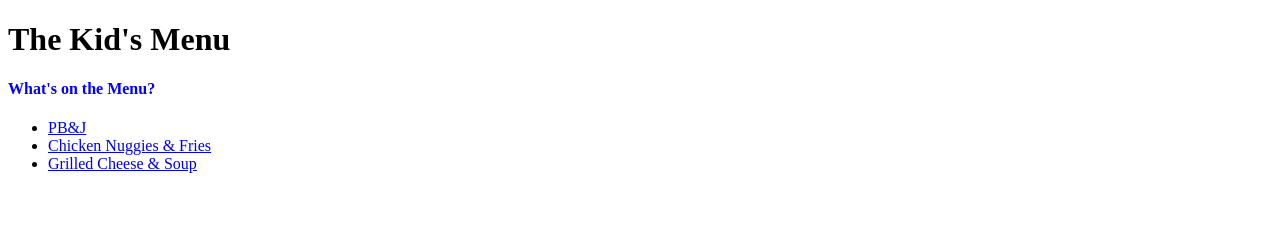
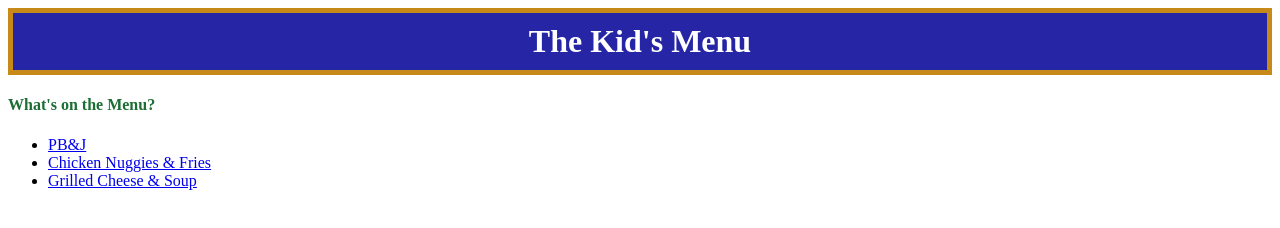
Before and after one commit to LassiterCoding/odin-recipes, a plain HTML site: page index.html in a window 1280 px wide. Drawn offline with Linux system fonts and the light colour scheme.

Commit message:
Added class to h1 and edited box model

```diff
--- a/index.html
+++ b/index.html
@@ -7,7 +7,7 @@
     <title>The Kid's Menu</title>
 </head>
 <body>
-    <h1>The Kid's Menu</h1>
+    <h1 class="heading">The Kid's Menu</h1>
     <h4>What's on the Menu?</h4>
     <ul>
         <li><a href="./recipes/pbj.html">PB&J</a></li>
--- a/styles.css
+++ b/styles.css
@@ -1,3 +1,12 @@
+.heading{
+    color: white;
+    background-color: rgb(37, 37, 165);
+    padding: 10px;
+    margin: 0;
+    border: 5px solid rgb(199, 137, 23);
+    text-align: center;
+}
+
 h4 {
-    color: blue;
+    color: rgb(28, 110, 52);
 }
```
